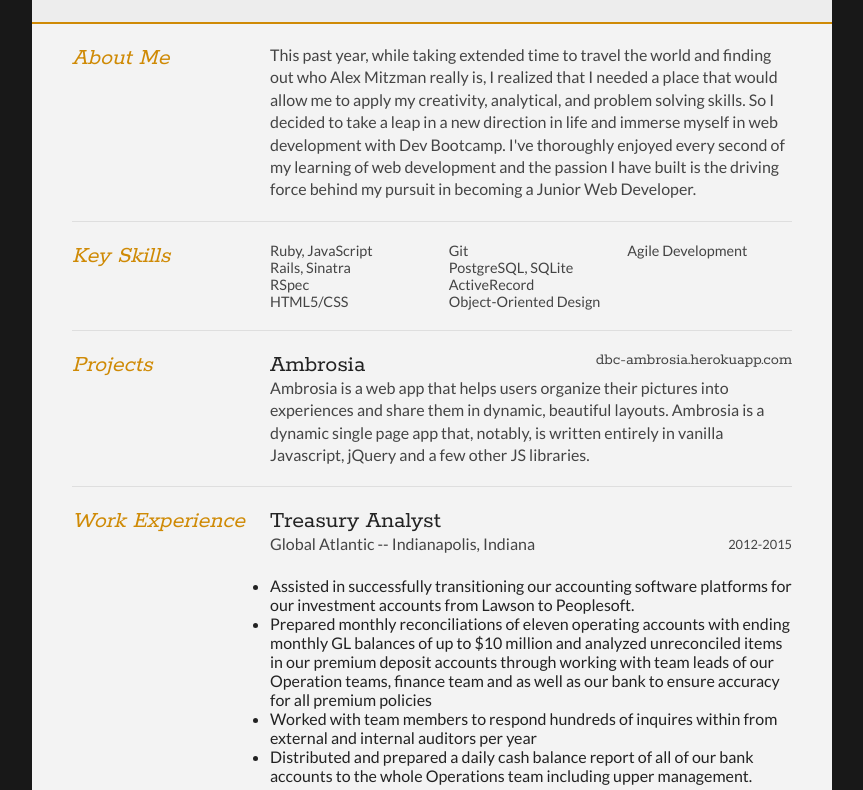
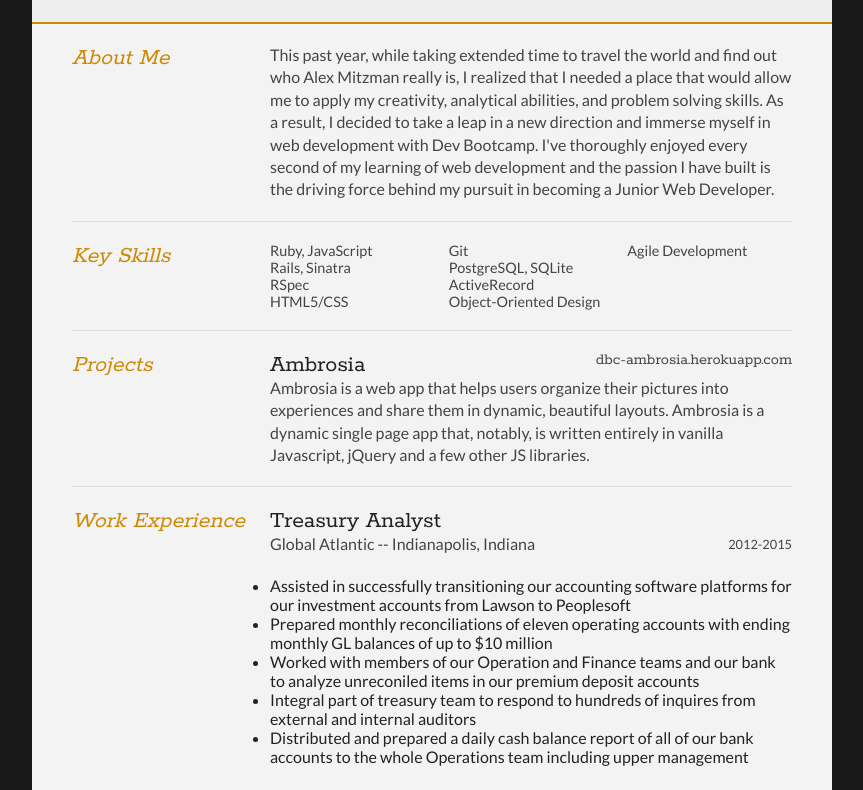
Before and after one commit to amitzman/amitzman.github.io, a plain HTML site: page resume/resume.html in a window 1280 px wide. Shown: the part 134-924 px from the top of the page, without its empty margins (208-1071 px from the left). Drawn offline with Linux system fonts and the light colour scheme.

Commit message:
Make some tweaks

```diff
--- a/resume/resume.html
+++ b/resume/resume.html
@@ -42,7 +42,7 @@
         </div>
 
         <div class="sectionContent">
-          <p>This past year, while taking extended time to travel the world and finding out who Alex Mitzman really is, I realized that I needed a place that would allow me to apply my creativity, analytical, and problem solving skills.  So I decided to take a leap in a new direction in life and immerse myself in web development with Dev Bootcamp. I've thoroughly enjoyed every second of my learning of web development and the passion I have built is the driving force behind my pursuit in becoming a Junior Web Developer.</p>
+          <p>This past year, while taking extended time to travel the world and find out who Alex Mitzman really is, I realized that I needed a place that would allow me to apply my creativity, analytical abilities, and problem solving skills.  As a result, I decided to take a leap in a new direction and immerse myself in web development with Dev Bootcamp. I've thoroughly enjoyed every second of my learning of web development and the passion I have built is the driving force behind my pursuit in becoming a Junior Web Developer.</p>
         </div>
       </article>
       <div class="clear"></div>
@@ -94,10 +94,11 @@
           <h2>Treasury Analyst</h2>
           <p>Global Atlantic  -- Indianapolis, Indiana  <span class="years">2012-2015</span></p>
           <ul>
-          <li>Assisted in successfully transitioning our accounting software platforms for our investment accounts from Lawson to Peoplesoft.</li>
-          <li>Prepared monthly reconciliations of eleven operating accounts with ending monthly GL balances of up to $10 million and analyzed unreconciled items in our premium deposit accounts through working with team leads of our Operation teams, finance team and as well as our bank to ensure accuracy for all premium policies</li>
-          <li>Worked with team members to respond hundreds of inquires within from external and internal auditors per year</li>
-          <li>Distributed and prepared a daily cash balance report of all of our bank accounts to the whole Operations team including upper management.</li>
+          <li>Assisted in successfully transitioning our accounting software platforms for our investment accounts from Lawson to Peoplesoft</li>
+          <li>Prepared monthly reconciliations of eleven operating accounts with ending monthly GL balances of up to $10 million</li>
+          <li>Worked with members of our Operation and Finance teams and our bank to analyze unreconiled items in our premium deposit accounts</li>
+          <li>Integral part of treasury team to respond to hundreds of inquires from external and internal auditors</li>
+          <li>Distributed and prepared a daily cash balance report of all of our bank accounts to the whole Operations team including upper management</li>
         </ul>
         </article>
         <br>
```
